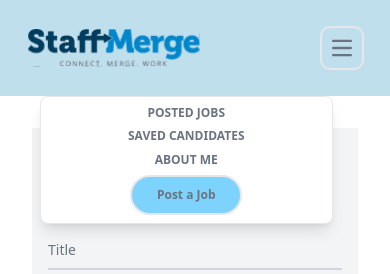
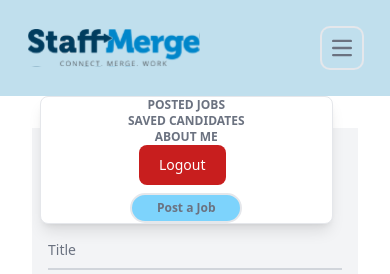
Before and after one commit to Sujal7ss/StaffMerge, a React (Create React App) app: page /employer/postJob in a window 390 px wide. Both pictures are taken after a click on the button 342 px from the left and 48 px from the top of the page. Shown: the top 274 px of the page. Built offline with nearby package versions, Linux system fonts and the light colour scheme.

Commit message:
Added logout in mobile view

```diff
--- a/src/components/Navbar/index.jsx
+++ b/src/components/Navbar/index.jsx
@@ -148,6 +148,15 @@ export default function Navbar({ pages }) {
                 {item.name}
               </NavLink>
             ))}
+            {pages !== "Homepage" && (
+              <button
+                key={10}
+                className="focus:outline-none text-white bg-red-700 hover:bg-red-800 focus:ring-4 focus:ring-red-300 font-medium rounded-lg text-sm px-5 py-2.5 me-2 mb-2 dark:bg-red-600 dark:hover:bg-red-700 dark:focus:ring-red-900"
+                onClick={handleLogout}
+              >
+                Logout
+              </button>
+            )}
 
             {button.name === "Profile" && (
               <Button
```
